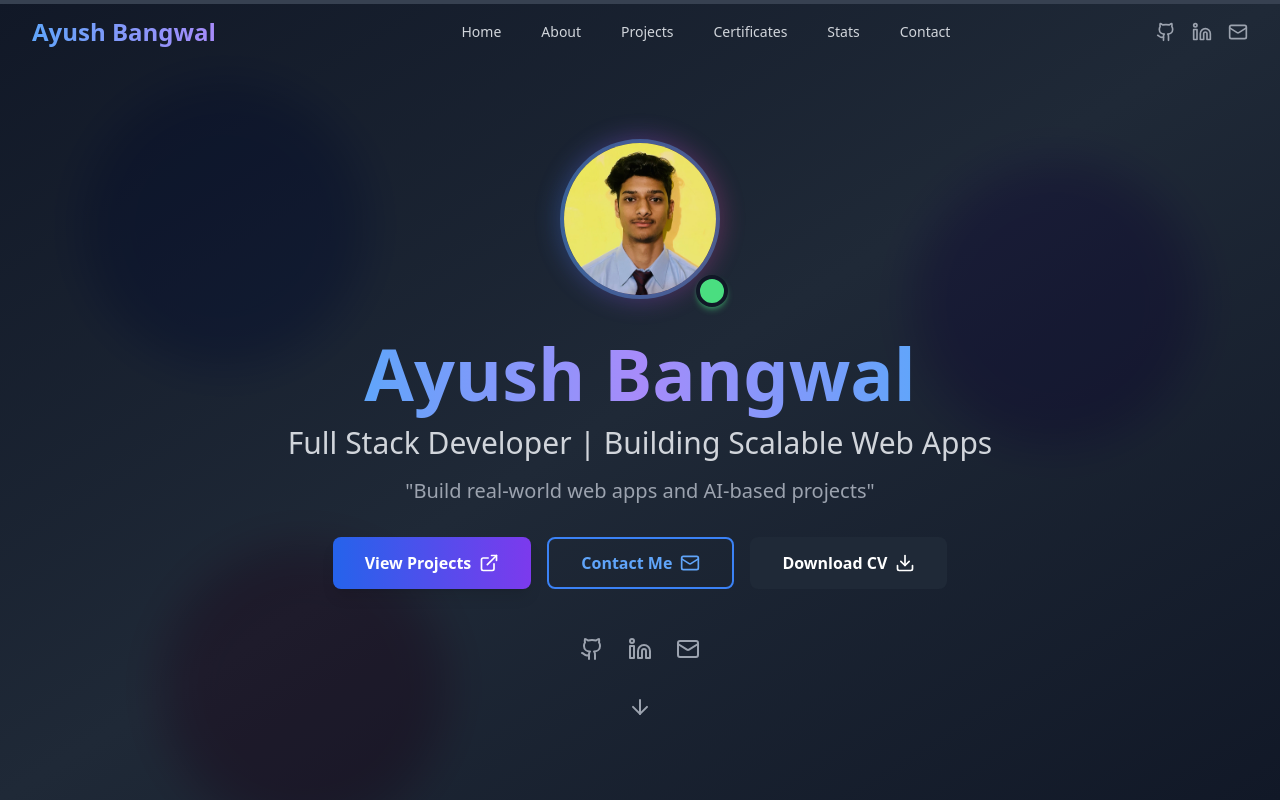
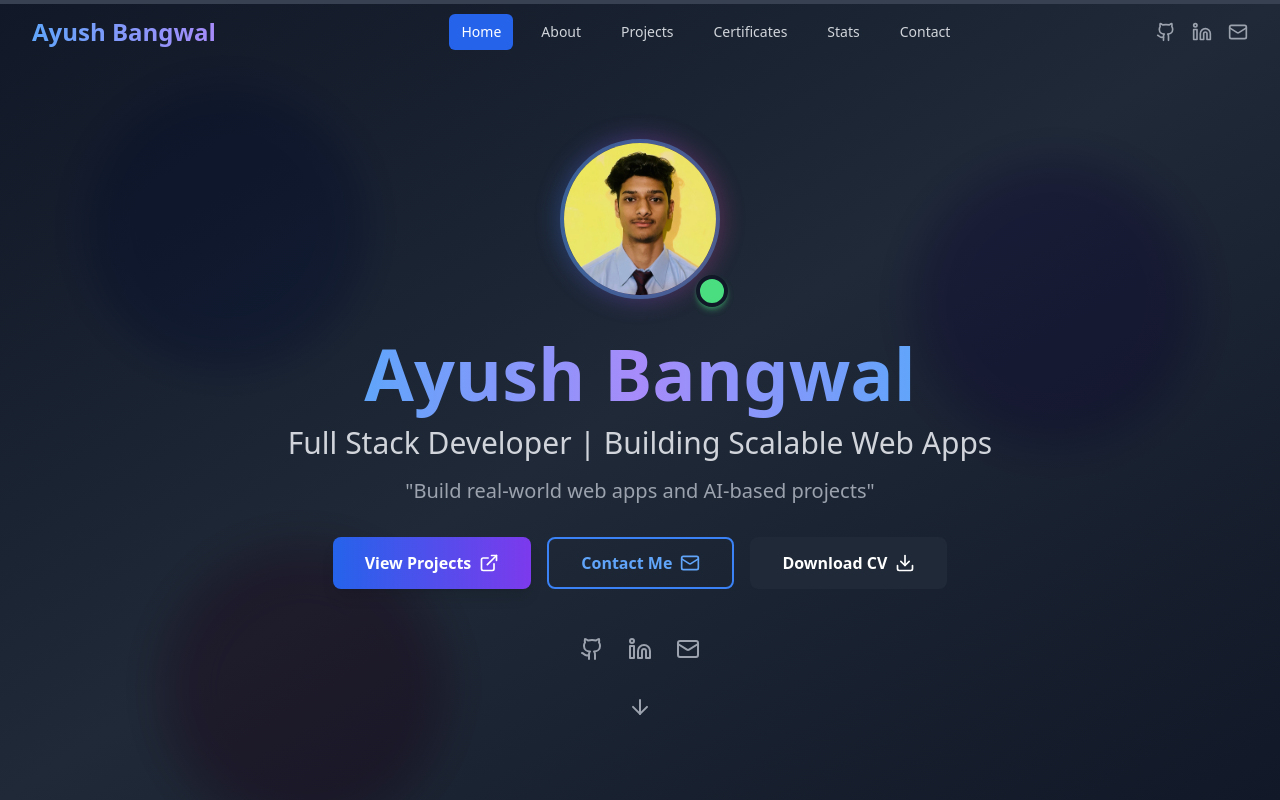
Before and after one commit to Ayushbangwal/Portfolio-website, a React (Create React App) app: page / in a window 1280 px wide. Shown: the top 800 px of the page. Built offline with nearby package versions, Linux system fonts and the light colour scheme; the HTML template or start-up script is replaced by a standard one.

Commit message:
Updated navbar highlight and stats section UI

```diff
--- a/src/components/Navbar.js
+++ b/src/components/Navbar.js
@@ -2,14 +2,29 @@ import React, { useState, useEffect } from 'react';
 import { motion } from 'framer-motion';
 import { Menu, X, Github, Linkedin, Mail } from 'lucide-react';
 
+
 const Navbar = () => {
   const [isScrolled, setIsScrolled] = useState(false);
   const [isMobileMenuOpen, setIsMobileMenuOpen] = useState(false);
+  const [activeSection, setActiveSection] = useState("home");
 
   useEffect(() => {
     const handleScroll = () => {
       setIsScrolled(window.scrollY > 50);
-    };
+
+     const sections = ["home", "about", "projects", "certificates", "stats", "contact"];
+
+    sections.forEach((section) => {
+      const element = document.getElementById(section);
+      if (element) {
+        const rect = element.getBoundingClientRect();
+
+        if (rect.top <= 150 && rect.bottom >= 150) {
+          setActiveSection(section);
+        }
+      }
+    });
+  };
 
     window.addEventListener('scroll', handleScroll);
     return () => window.removeEventListener('scroll', handleScroll);
@@ -20,12 +35,14 @@ const Navbar = () => {
     { name: 'About', href: '#about' },
     { name: 'Projects', href: '#projects' },
     { name: 'Certificates', href: '#certificates' },
-    { name: 'Stats', href: '#Stats' },
+    { name: 'Stats', href: '#stats' },
     { name: 'Contact', href: '#contact' },
   ];
 
   const handleNavClick = (href) => {
     setIsMobileMenuOpen(false);
+    const id = href.replace("#", "");
+    setActiveSection(id);
     const element = document.querySelector(href);
     if (element) {
       element.scrollIntoView({ behavior: 'smooth' });
@@ -62,7 +79,12 @@ const Navbar = () => {
                 <button
                   key={item.name}
                   onClick={() => handleNavClick(item.href)}
-                  className="px-3 py-2 rounded-md text-sm font-medium text-gray-300 hover:text-white hover:bg-gray-700 dark:hover:bg-gray-800 transition-all duration-200"
+
+                  className={`px-3 py-2 rounded-md text-sm font-medium transition-all duration-200 ${
+                activeSection === item.href.replace("#", "")
+                ? "bg-primary-600 text-white"
+                : "text-gray-300 hover:text-white hover:bg-gray-700"
+}`}
                 >
                   {item.name}
                 </button>
```
